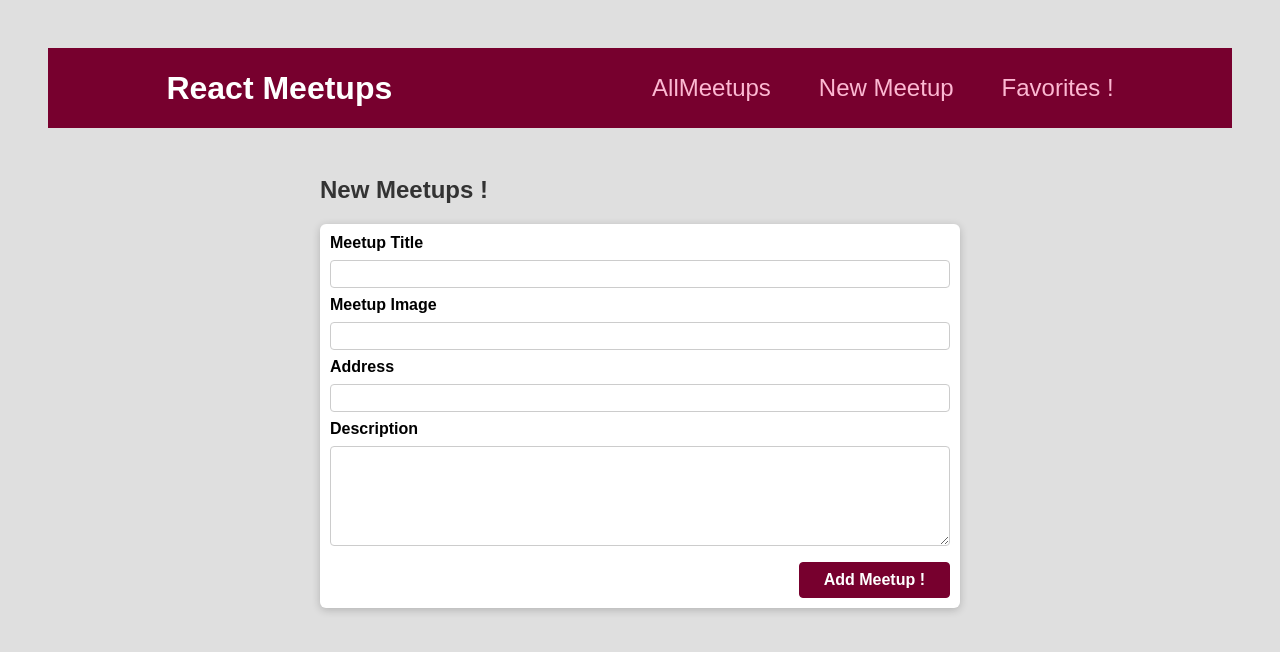
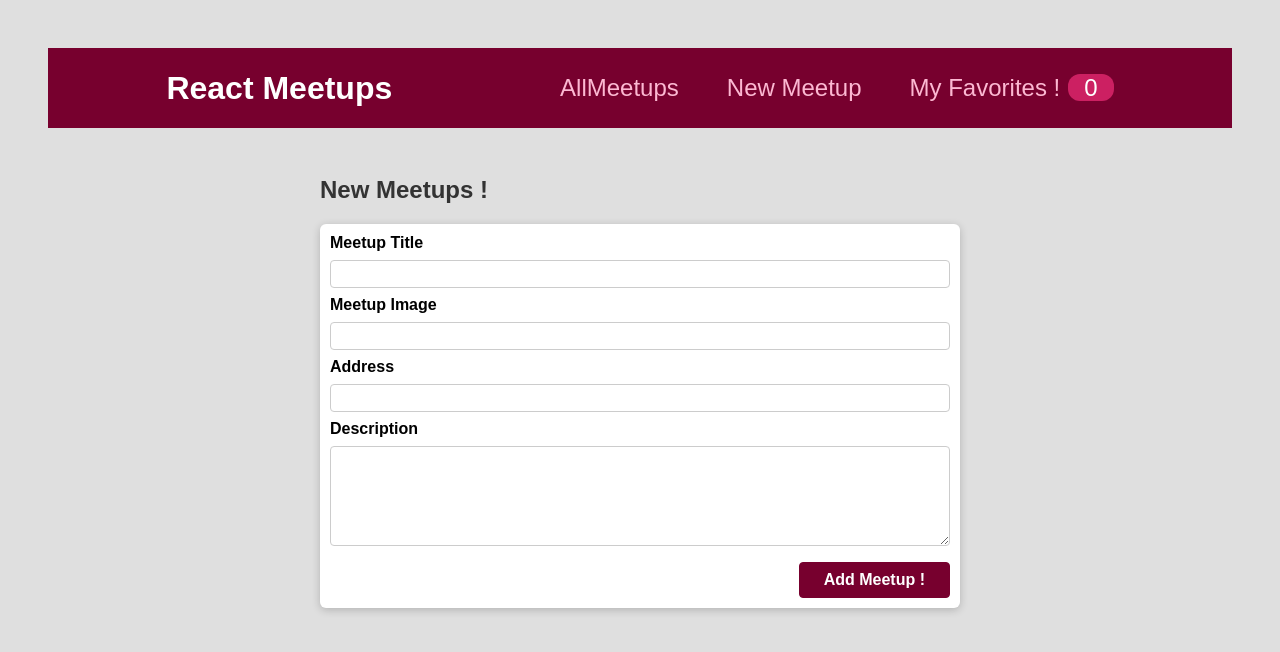
Before and after one commit to 3l-d1abl0/React-Meetup-App, a React (Create React App) app: page /new-meetup in a window 1280 px wide. Shown: the top 652 px of the page. Built offline with nearby package versions, Linux system fonts and the light colour scheme.

Commit message:
added my notification Badge

```diff
--- a/src/components/layout/MainNavigation.js
+++ b/src/components/layout/MainNavigation.js
@@ -1,9 +1,14 @@
 import { Link } from "react-router-dom";
+import { useContext } from "react";
 
 import classes from './MainNaviagation.module.css';
+import FavoriteContext from '../../store/favorites-context';
 
 
 function MainNaviagation(){
+
+    const FavoriteCtx = useContext(FavoriteContext);
+
     return(
         <header className={classes.header} >
             <div className={classes.logo}>React Meetups</div>
@@ -16,7 +21,10 @@
                         <Link to='/new-meetup'>New Meetup</Link>
                     </li>
                     <li>
-                        <Link to='/favorites'>Favorites !</Link>
+                        <Link to='/favorites'>
+                            My Favorites !
+                            <span className={classes.badge}>{FavoriteCtx.totalFavorites}</span>
+                            </Link>
                     </li>
                 </ul>
             </nav>
```
